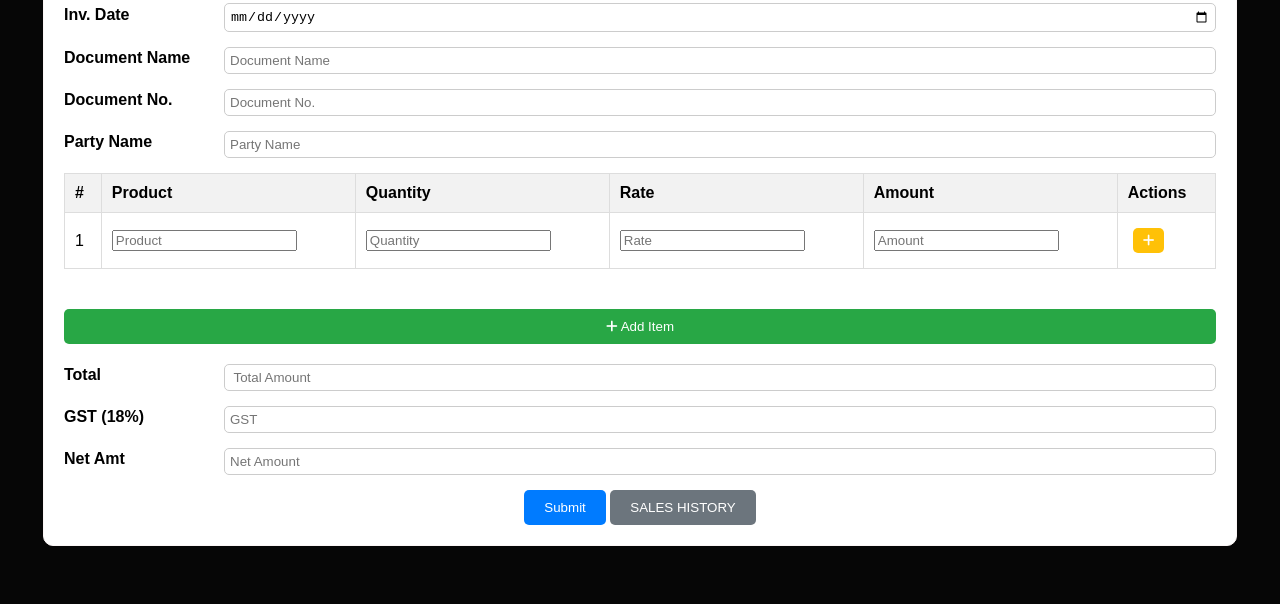
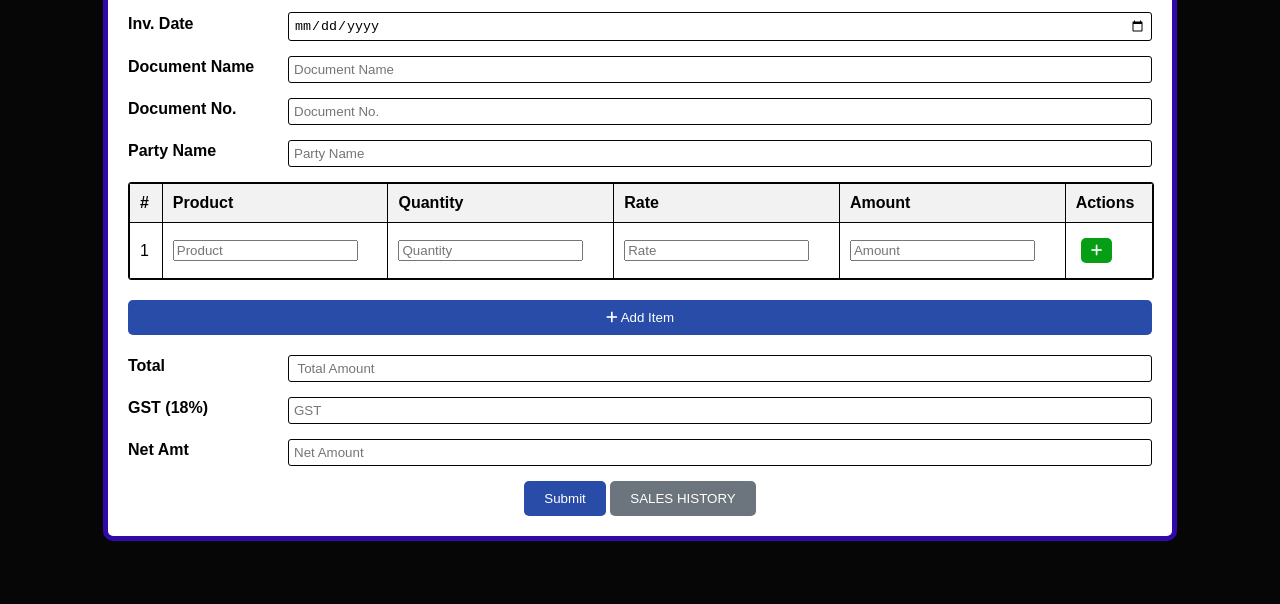
Before and after one commit to RishiJ1112/Billing-Portal, a plain HTML site: page index.html in a window 1280 px wide. Shown: the part 196-800 px from the top of the page. Drawn offline with Linux system fonts and the light colour scheme.

Commit message:
Update styles.css

```diff
--- a/styles.css
+++ b/styles.css
@@ -10,11 +10,11 @@ body {
 }
 
 .container {
-    width: 90%;
+    width: 80%;
     max-width: px;
     margin: 20px;
     padding: 20px;
-    border: 1px solid #fbf6f6;
+    border: 5px solid #2f0aa9;
     border-radius: 10px;
     background-color: #fff;
 
@@ -31,21 +31,6 @@ form {
     flex-direction: column;
 }
 
-/* .row {
-    margin-bottom: 15px;
-    display: flex;
-    flex-direction: column;
-}
-
-label {
-    width: 20%;
-    padding-right: 10px;
-}
-
-input[type="text"], input[type="number"], input[type="date"] {
-    width: 75%;
-    padding: 5px;
-} */
 .row {
     display: flex;
     flex-direction: column;
@@ -59,25 +44,26 @@ input[type="text"], input[type="number"], input[type="date"] {
 
 .row input {
     padding: 5px;
-    border: 1px solid #ccc;
-    border-radius: 5px;
-    width: 100%;
+    border: 1px solid #050505;
+    border-radius: 3px;
+    width: 85%;
 }
 
 .table-responsive {
     width: 100%;
     overflow-x: auto;
     margin-bottom: 20px;
+    border: 1px solid #050505;
+    border-radius: 3px;
 }
 
 table {
     width: 100%;
     border-collapse: collapse;
-    margin-bottom: 20px;
 }
 
 table, th, td {
-    border: 1px solid #ddd;
+    border: 1px solid #030202;
 }
 
 th, td {
@@ -100,7 +86,7 @@ button.remove {
 }
 
 button.add-attributes {
-    background-color: #ffc107;
+    background-color: #059e14;
     color: white;
     border: none;
     padding: 5px 10px;
@@ -111,7 +97,7 @@ button.add-attributes {
 }
 
 button#add-item {
-    background-color: #28a745;
+    background-color: #284ca7;
     color: white;
     border: none;
     padding: 10px;
@@ -142,7 +128,7 @@ button#add-item {
 }
 
 .buttons button[type="submit"] {
-    background-color: #007bff;
+    background-color: #284ca7;
     color: white;
 }
 
@@ -177,6 +163,18 @@ button.add-attributes:hover {
     flex-direction: column;
     margin-bottom: 10px;
     padding:10px;
+}
+
+button.add-sub-form-row{
+    background-color: #059e14;
+    color: white;
+    border: none;
+    padding: 5px 8px;
+    cursor: pointer;
+    border-radius: 5px;
+    margin-top: 5px;
+    margin: 5px;
+    height: auto;
 }
 
 
```
